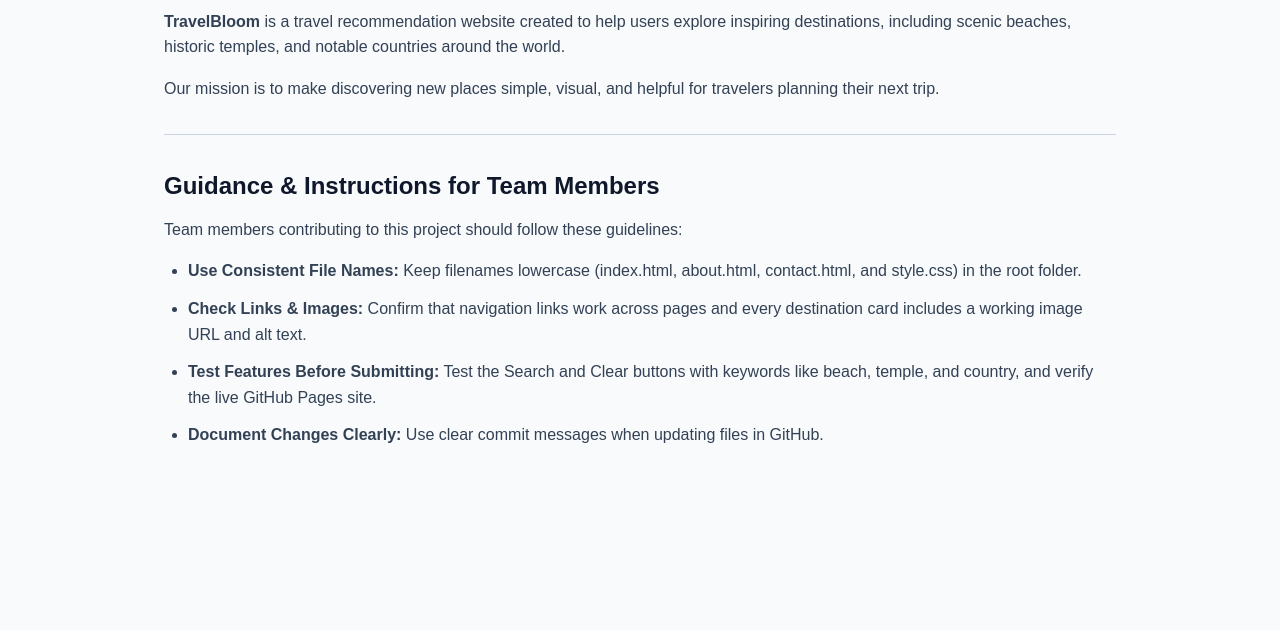
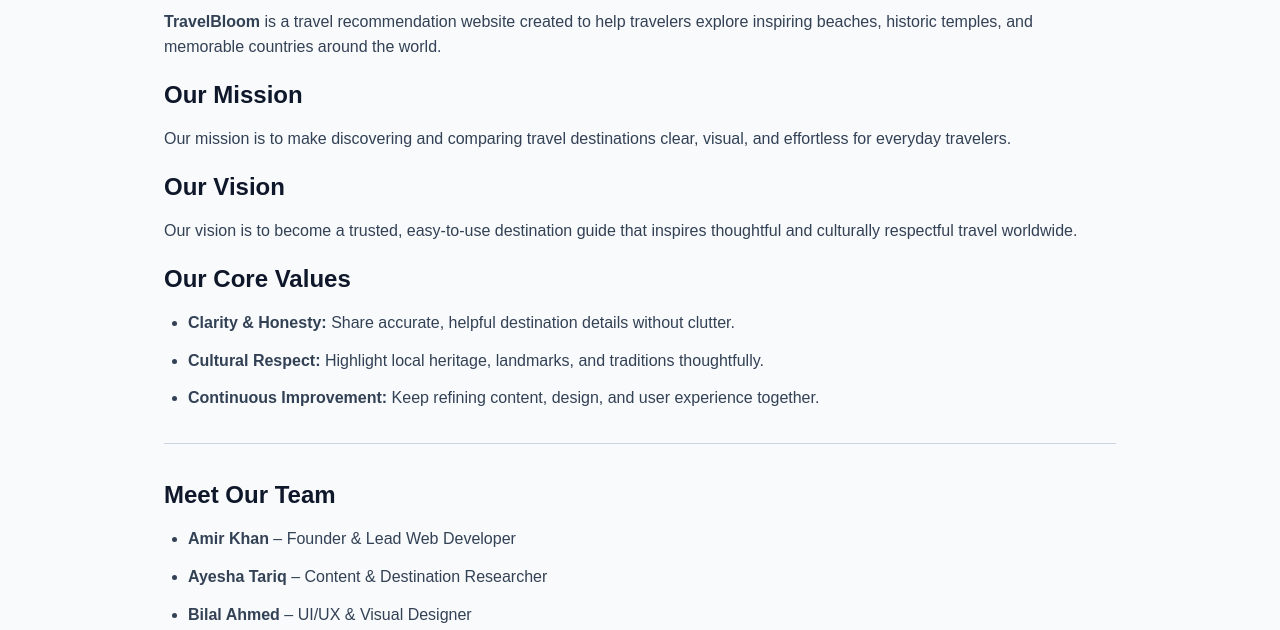
Before and after one commit to amir-khn/my-website, a plain HTML site: page about.html in a window 1280 px wide. Shown: the part 170-800 px from the top of the page. Drawn offline with Linux system fonts and the light colour scheme.

Commit message:
About.html
Updated company overview, mission, vision, and values sections. Added team member details and improved guidance for team members.

```diff
--- a/about.html
+++ b/about.html
@@ -19,18 +19,46 @@
   </nav>
 
   <main>
-    <!-- EDITABLE: Company / project overview -->
+    <!-- EDITABLE: Company overview, mission, vision, and values -->
     <section>
       <h1>About Us</h1>
       <p>
         <strong>TravelBloom</strong> is a travel recommendation website created to
-        help users explore inspiring destinations, including scenic beaches,
-        historic temples, and notable countries around the world.
+        help travelers explore inspiring beaches, historic temples, and memorable
+        countries around the world.
       </p>
+
+      <h2>Our Mission</h2>
       <p>
-        Our mission is to make discovering new places simple, visual, and
-        helpful for travelers planning their next trip.
+        Our mission is to make discovering and comparing travel destinations
+        clear, visual, and effortless for everyday travelers.
       </p>
+
+      <h2>Our Vision</h2>
+      <p>
+        Our vision is to become a trusted, easy-to-use destination guide that
+        inspires thoughtful and culturally respectful travel worldwide.
+      </p>
+
+      <h2>Our Core Values</h2>
+      <ul>
+        <li><strong>Clarity &amp; Honesty:</strong> Share accurate, helpful destination details without clutter.</li>
+        <li><strong>Cultural Respect:</strong> Highlight local heritage, landmarks, and traditions thoughtfully.</li>
+        <li><strong>Continuous Improvement:</strong> Keep refining content, design, and user experience together.</li>
+      </ul>
+    </section>
+
+    <hr />
+
+    <!-- EDITABLE: Replace team members' names and roles with your actual team -->
+    <section>
+      <h2>Meet Our Team</h2>
+      <ul>
+        <li><strong>Amir Khan</strong> – Founder &amp; Lead Web Developer</li>
+        <li><strong>Ayesha Tariq</strong> – Content &amp; Destination Researcher</li>
+        <li><strong>Bilal Ahmed</strong> – UI/UX &amp; Visual Designer</li>
+        <li><strong>Zainab Raza</strong> – Quality Assurance &amp; Release Coordinator</li>
+      </ul>
     </section>
 
     <hr />
@@ -50,7 +78,7 @@
         <li>
           <strong>Check Links &amp; Images:</strong> Confirm that navigation links
           work across pages and every destination card includes a working image URL
-          and alt text.
+          and descriptive <code>alt</code> text.
         </li>
         <li>
           <strong>Test Features Before Submitting:</strong> Test the Search and
@@ -58,7 +86,7 @@
           and <code>country</code>, and verify the live GitHub Pages site.
         </li>
         <li>
-          <strong>Document Changes Clearly:</strong> Use clear commit messages when
+          <strong>Document Changes Clearly:</strong> Write clear commit messages when
           updating files in GitHub.
         </li>
       </ul>
```
